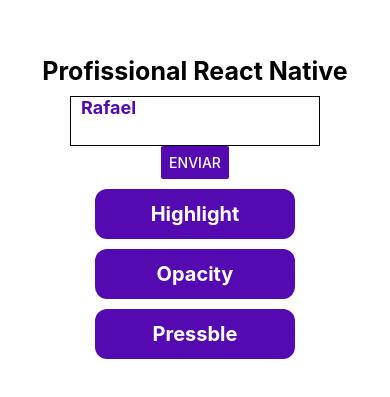
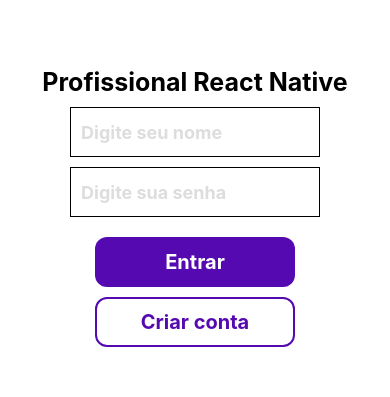
Before and after one commit to samuhmatos/introducaoReactNative, a React Native app: screen / in a window 390 px wide. Shown: the part 215-612 px from the top of the page. Built offline with nearby package versions, Linux system fonts and the light colour scheme.

Commit message:
Fundamentos de React: Props e Components

```diff
--- a/App.tsx
+++ b/App.tsx
@@ -1,17 +1,15 @@
 import {
   Alert,
-  Button,
-  Image,
   Platform,
-  Pressable,
   StyleSheet,
   Text,
-  TextInput,
-  TouchableHighlight,
   TouchableOpacity,
   View,
   ViewStyle,
 } from "react-native";
+
+import { Button } from "./src/components/Button";
+import { TextInput } from "./src/components/TextInput";
 
 export default function App() {
   function changeName(text: string) {
@@ -28,59 +26,31 @@ export default function App() {
       <Text style={{ fontSize: 25, fontWeight: "bold" }}>
         Profissional React Native
       </Text>
+
       <TextInput
-        value={"Rafael"}
         autoCapitalize="none"
-        multiline
         placeholder="Digite seu nome"
-        // onChange={(e) => console.log(e.nativeEvent.text)}
-
-        //Callback that is called when the text input's text changes.
-        // Changed text is passed as an argument to the callback handler.
-        // ((text: string) => void) | undefined
-        // onChangeText={(text) => console.log(text)}}
         onChangeText={changeName}
-        placeholderTextColor="#ddd"
-        style={{
-          borderWidth: 1,
-          height: 50,
-          width: 250,
-          marginTop: 10,
-          paddingHorizontal: 10,
-          color: "#550ab1",
-          fontWeight: "bold",
-          fontSize: 18,
-        }}
       />
 
-      <Button color={"#550ab1"} title="Enviar" onPress={onPressButton} />
+      <TextInput
+        autoCapitalize="none"
+        secureTextEntry
+        placeholder="Digite sua senha"
+        onChangeText={changeName}
+      />
 
-      <TouchableHighlight
-        onPressIn={() => console.log("onPressIn")}
-        underlayColor={"#550ab1"}
-        onPress={() => console.log("Highlight")}
-        style={styles.button}
-      >
-        <Text style={styles.buttonTitle}>Highlight</Text>
-      </TouchableHighlight>
-
-      <TouchableOpacity
-        onPressOut={() => console.log("onPressOut")}
-        activeOpacity={0.7}
-        onPress={() => console.log("Opacity")}
-        style={styles.button}
-      >
-        <Text style={styles.buttonTitle}>Opacity</Text>
-      </TouchableOpacity>
-
-      <Pressable
-        delayLongPress={1000}
-        onLongPress={() => console.log("onLongPress")}
-        onPress={() => console.log("Pressble")}
-        style={styles.button}
-      >
-        <Text style={styles.buttonTitle}>Pressble</Text>
-      </Pressable>
+      <Button
+        title="Entrar"
+        onPress={() => console.log("entrar")}
+        style={{ marginTop: 20 }}
+      />
+      <Button
+        title="Criar conta"
+        variant="secondary"
+        onPress={() => console.log("cadastrar")}
+        style={{ marginTop: 10 }}
+      />
     </View>
   );
 }
@@ -92,18 +62,4 @@ const styles = StyleSheet.create({
     alignItems: "center",
     justifyContent: "center",
   },
-  button: {
-    height: 50,
-    width: 200,
-    backgroundColor: "#550ab1",
-    borderRadius: 12,
-    justifyContent: "center",
-    alignItems: "center",
-    marginTop: 10,
-  },
-  buttonTitle: {
-    color: "white",
-    fontSize: 20,
-    fontWeight: "bold",
-  },
 });
--- /dev/null
+++ b/src/components/Button.tsx
@@ -0,0 +1,54 @@
+import React from "react";import {
+  StyleSheet,
+  Text,
+  TouchableOpacity,
+  TouchableOpacityProps,
+} from "react-native";
+
+interface ButtonProps extends TouchableOpacityProps {
+  title: string;
+  variant?: "primary" | "secondary";
+  //onPress?: () => void;
+}
+export function Button({
+  title,
+  variant = "primary",
+  onPress,
+  style,
+  ...rest
+}: ButtonProps) {
+  const variantStyles =
+    variant === "primary" ? styles.wrapperPrimary : styles.wrapperSecondary;
+  const textColor = variant === "primary" ? "#fff" : "#550ab1";
+
+  return (
+    <TouchableOpacity
+      activeOpacity={0.7}
+      style={[styles.wrapperCommon, variantStyles, style]}
+      {...rest}
+    >
+      <Text style={[styles.title, { color: textColor }]}>{title}</Text>
+    </TouchableOpacity>
+  );
+}
+
+const styles = StyleSheet.create({
+  wrapperCommon: {
+    height: 50,
+    width: 200,
+    borderRadius: 12,
+    justifyContent: "center",
+    alignItems: "center",
+  },
+  wrapperPrimary: {
+    backgroundColor: "#550ab1",
+  },
+  wrapperSecondary: {
+    borderColor: "#550ab1",
+    borderWidth: 2,
+  },
+  title: {
+    fontSize: 20,
+    fontWeight: "bold",
+  },
+});
--- /dev/null
+++ b/src/components/TextInput.tsx
@@ -0,0 +1,29 @@
+import React from "react";import {
+  TextInput as RNTextInput,
+  TextInputProps,
+  StyleSheet,
+} from "react-native";
+
+interface Props extends TextInputProps {}
+export function TextInput(props: Props) {
+  return (
+    <RNTextInput
+      placeholderTextColor="#ddd"
+      style={styles.textInput}
+      {...props}
+    />
+  );
+}
+
+const styles = StyleSheet.create({
+  textInput: {
+    borderWidth: 1,
+    height: 50,
+    width: 250,
+    marginTop: 10,
+    paddingHorizontal: 10,
+    color: "#550ab1",
+    fontWeight: "bold",
+    fontSize: 18,
+  },
+});
```
